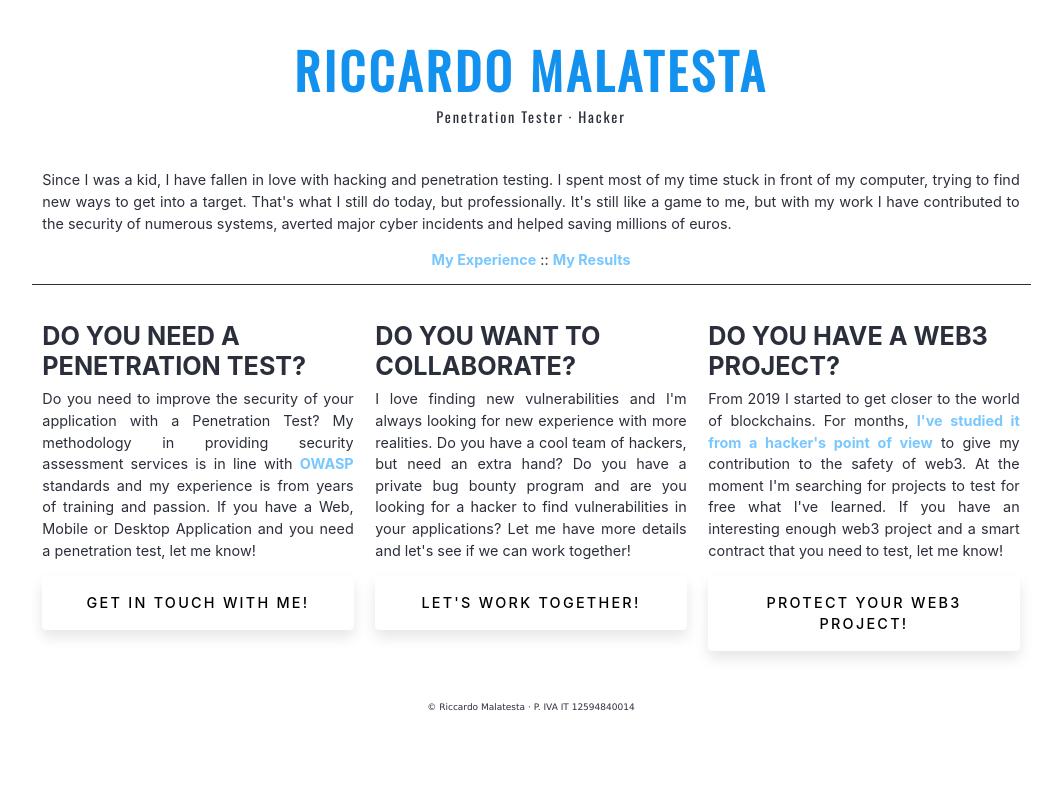
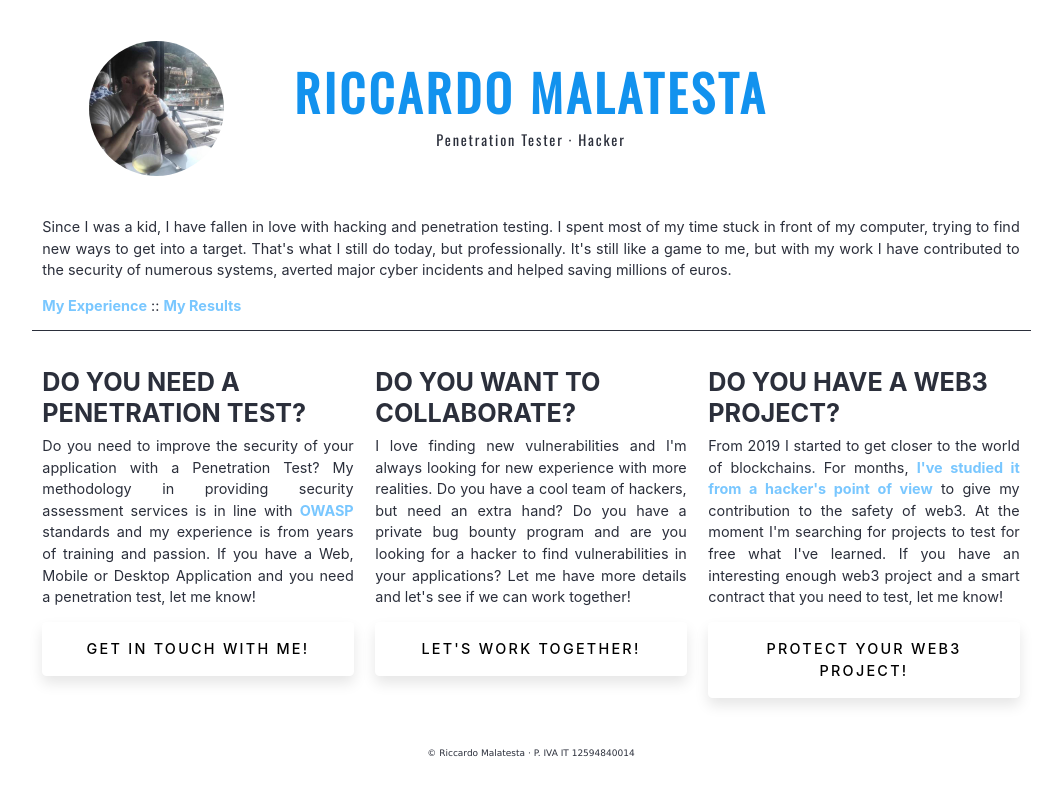
Before and after one commit to seeu-inspace/seeu-inspace.github.io, a plain HTML site: page index.html in a window 1280 px wide. Shown: the whole page, without its empty margins (109-1171 px from the left). Drawn offline with nearby package versions, Linux system fonts and the light colour scheme.

Commit message:
Update index.html

```diff
--- a/index.html
+++ b/index.html
@@ -43,12 +43,17 @@
 
 	</head>
 	<body>
-		<center>
 			<div class="container">
 				<div class="row">
-					<div class="col-12 title">
-						<br/><h1>Riccardo Malatesta</h1>
-						<span class="sub-titl">Penetration Tester · Hacker</span>
+					<div class="col-xs-12 col-sm-3 col-md-3 col-lg-3">
+						<center><img src="img/92185084.jpg" width=150px style="border-radius: 50%"></center>
+					</div>
+
+					<div class="col-xs-12 col-sm-6 col-md-6 col-lg-6">
+						<center>
+							<br/><h1>Riccardo Malatesta</h1>
+							<span class="sub-titl">Penetration Tester · Hacker</span>
+						</center>
 					</div>
 
 					<div class="col-12 why">
@@ -82,11 +87,9 @@
 					</div>
 				</div>
 				<footer>
-					© Riccardo Malatesta · P. IVA IT 12594840014
+					<center>© Riccardo Malatesta · P. IVA IT 12594840014</center>
 				</footer>
 			</div>
-		</center>
-
 		<script src="https://cdn.jsdelivr.net/npm/bootstrap@5.2.0-beta1/dist/js/bootstrap.bundle.min.js" integrity="sha384-pprn3073KE6tl6bjs2QrFaJGz5/SUsLqktiwsUTF55Jfv3qYSDhgCecCxMW52nD2" crossorigin="anonymous"></script>
 	</body>
 </html>
```
